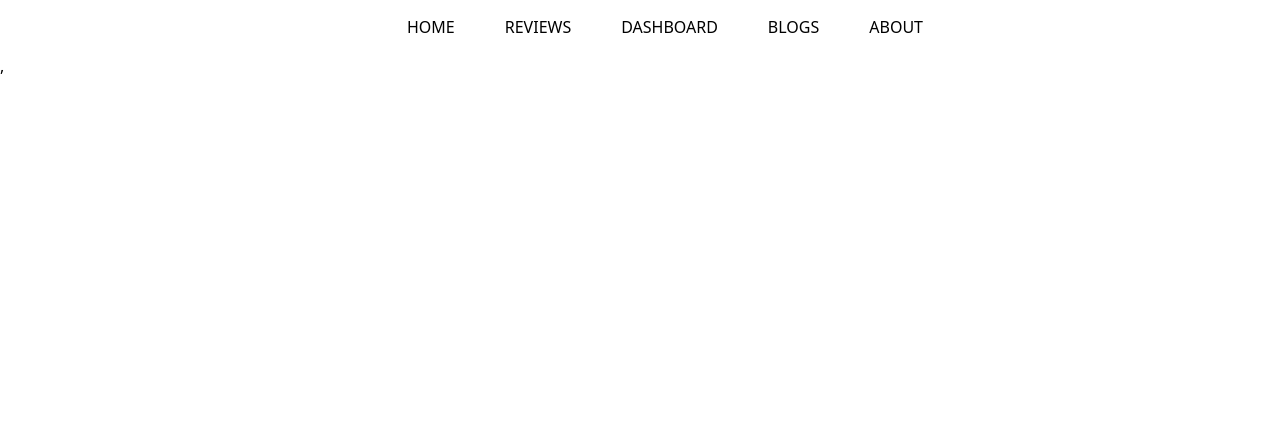
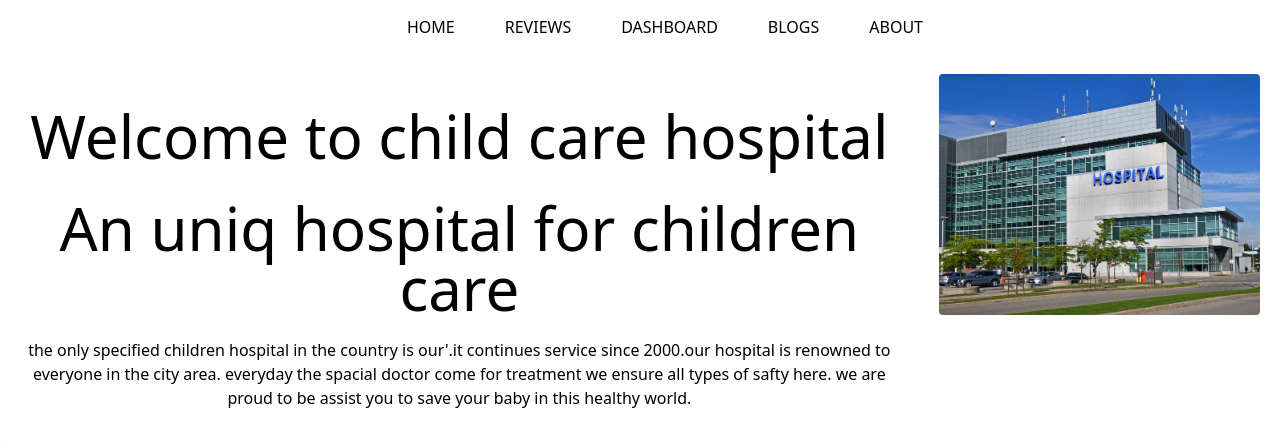
Before and after one commit to Habib255/child-care-hospital-product-analysis, a React (Create React App) app: page /home in a window 1280 px wide. Shown: the top 446 px of the page. Built offline with nearby package versions, Linux system fonts and the light colour scheme.

Commit message:
added intro

```diff
--- a/src/App.css
+++ b/src/App.css
@@ -37,7 +37,3 @@
     transform: rotate(360deg);
   }
 }
-
-.app header {
-  position: relative;
-}
--- a/src/components/Header/Header.css
+++ b/src/components/Header/Header.css
@@ -2,6 +2,8 @@
     display: flex;
     justify-content: center;
     padding: 15px;
+    position: relative;
+
 
 
 }
@@ -9,10 +11,4 @@
 .navbar li {
     list-style: none;
     padding-left: 50px;
-    position: sticky;
-
 }
-
-.nav {
-    position: relative;
-}
--- a/src/components/Home/Home.js
+++ b/src/components/Home/Home.js
@@ -1,7 +1,9 @@
-const Home = (props) => {
+import Intro from "../Intro/Intro";
+
+const Home = () => {
     return (
         <div>
-
+            <Intro></Intro>
         </div >
     );
 };
--- /dev/null
+++ b/src/components/Intro/Intro.css
@@ -0,0 +1,13 @@
+.intro {
+    display: flex;
+    justify-content: space-between;
+
+}
+
+
+@media screen and (max-width: 768px) {
+    .main {
+        display: block;
+
+    }
+}
--- /dev/null
+++ b/src/components/Intro/Intro.js
@@ -0,0 +1,23 @@
+import React from 'react';
+import img from '../img/hospital.jpg'
+import './Intro.css'
+
+const Intro = () => {
+    return (
+        <div>
+            <div className='intro'>
+                <div className='details p-5'>
+                    <h3 className='text-6xl pt-8'>Welcome to child care hospital</h3>
+                    <h3 className='text-6xl font-sans pt-8'>An uniq hospital for children care</h3>
+                    <p className='pt-5'>the only specified children hospital in the country is our'<s></s>
+                        .it continues service since 2000.our hospital is renowned to everyone in the city area.
+                        everyday the spacial doctor come for treatment we ensure all types of safty here. we are proud to be assist you to save
+                        your baby in this healthy world.</p>
+                </div>
+                <div className='img p-5'><img className='rounded' src={img} alt="" /></div>
+            </div>
+        </div>
+    );
+};
+
+export default Intro;
```
